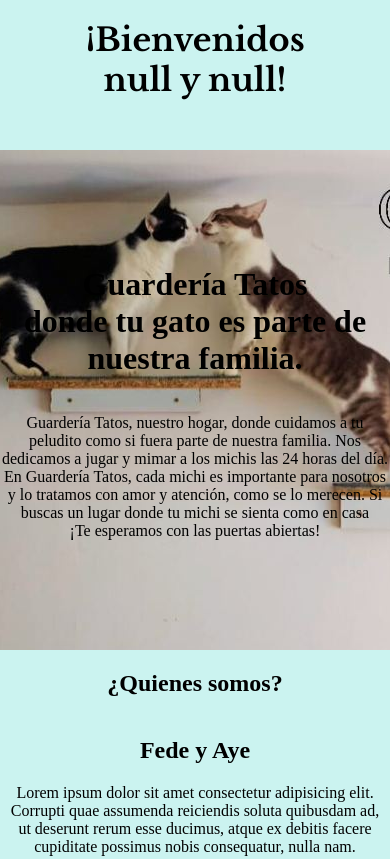
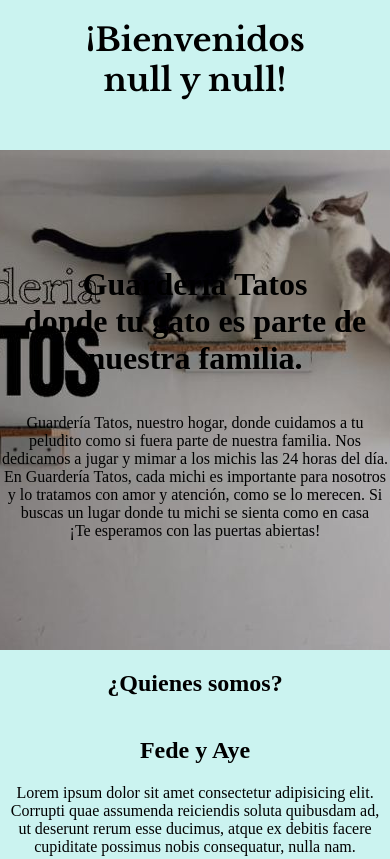
Before and after one commit to FedericoMiguelNunez/Guarderia-Tatos, a plain HTML site: page Guarderia-Tatos.html in a window 390 px wide. Shown: the top 859 px of the page. Drawn offline with nearby package versions, Linux system fonts and the light colour scheme.

Commit message:
se cambio foto responsive

```diff
--- a/style2.css
+++ b/style2.css
@@ -179,4 +179,7 @@ padding-top: 30px;
     .contenedor-fedeyaye {
         flex-direction: column;
     }
+    .contendor-img-estatico{
+        background-image: url(imagenes/Diseño\ sin\ título\ \(3\).jpg);
+    }
 }
```
Also changed, not shown: imagenes/Diseño sin título (3).jpg (added).
